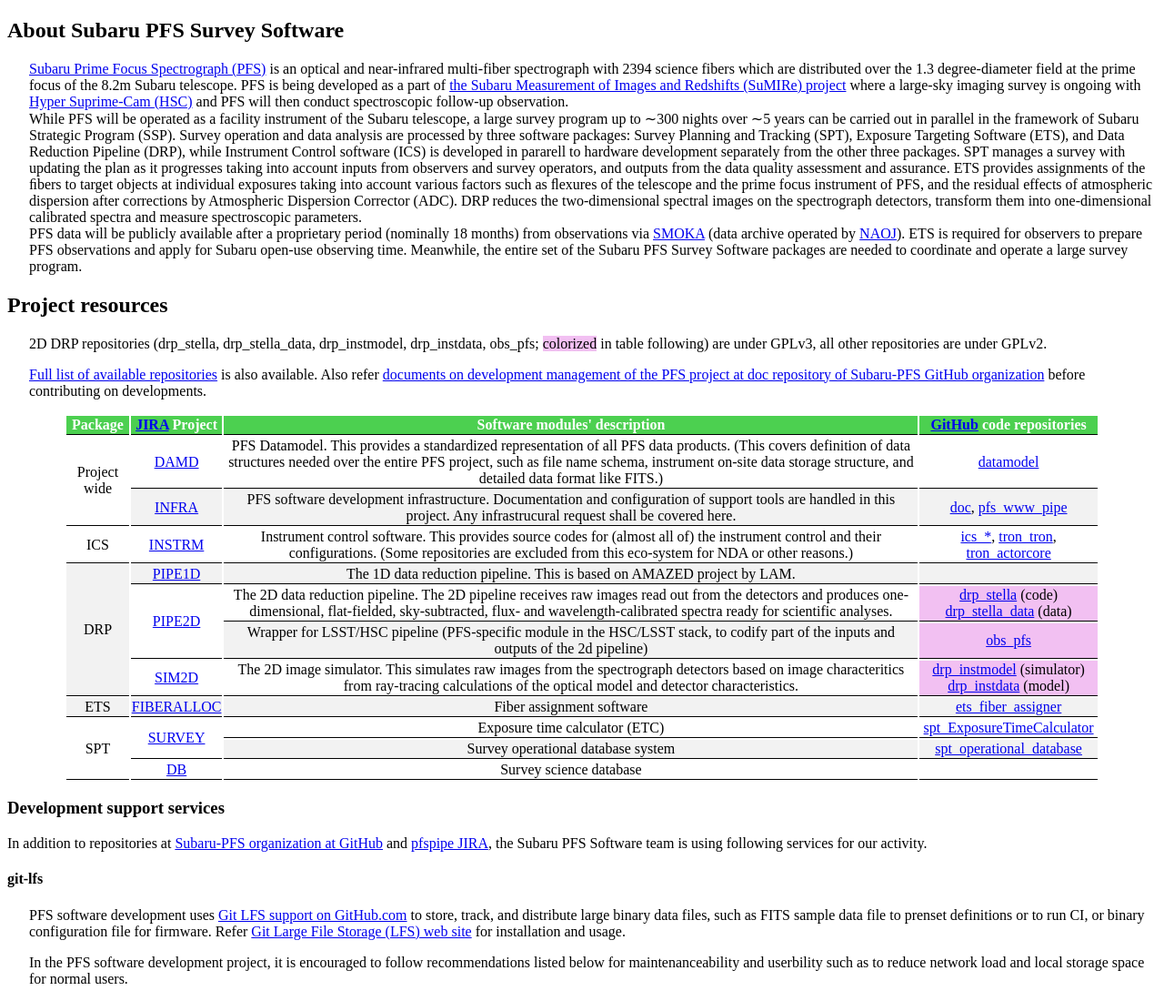
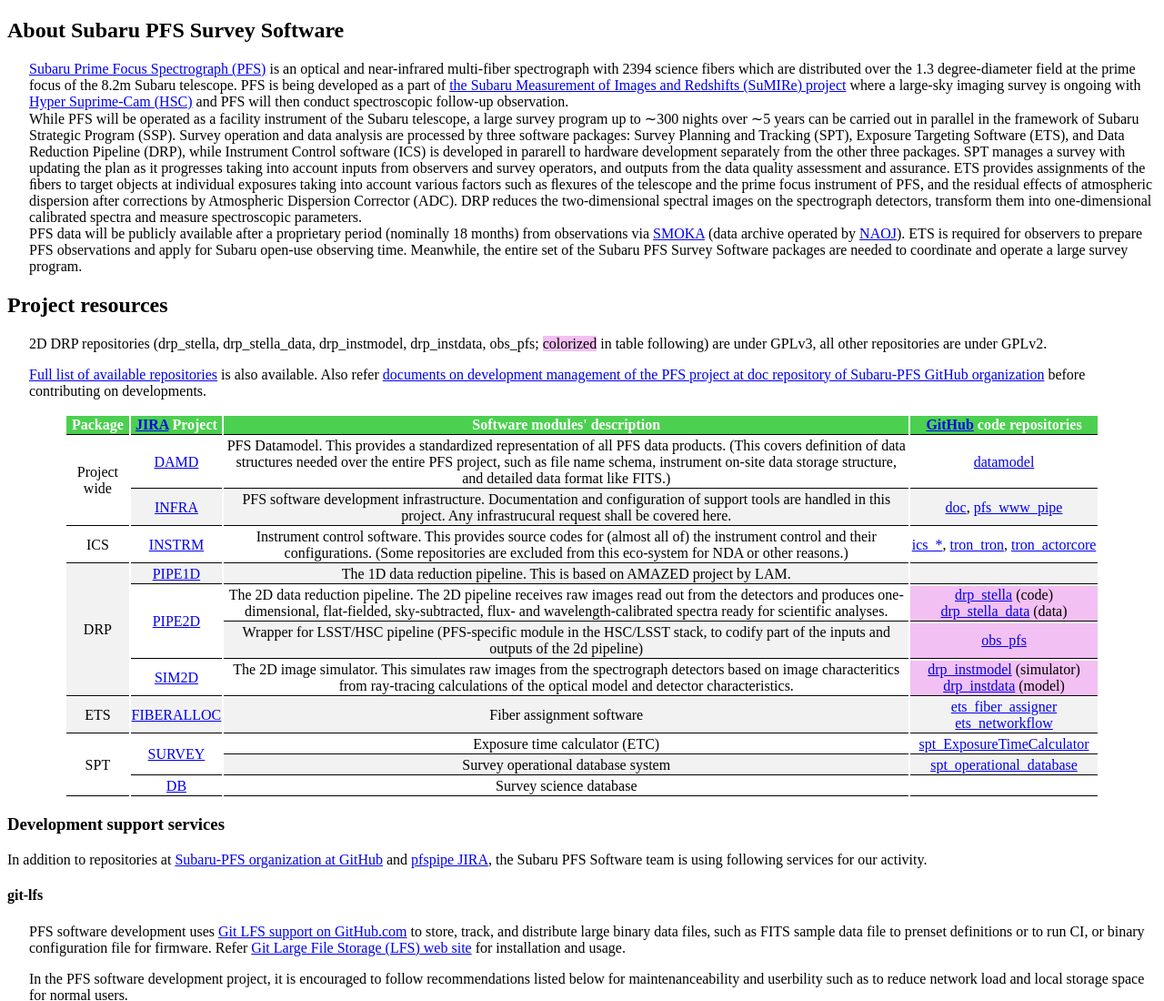
Before and after one commit to Subaru-PFS/pfs_www_pipe, a plain HTML site: page about.html in a window 1280 px wide. Shown: the top 1100 px of the page at 91% size. Drawn offline with Linux system fonts and the light colour scheme.

Commit message:
added ets_networkflow to about list for JIRA

```diff
--- a/about.html
+++ b/about.html
@@ -110,7 +110,10 @@ Also refer <a href="https://github.com/Subaru-PFS/doc/tree/master/development-ma
   <td>ETS</td>
   <td><a href="https://pfspipe.ipmu.jp/jira/browse/FIBERALLOC">FIBERALLOC</a></td>
   <td>Fiber assignment software</td>
-  <td><a href="https://github.com/Subaru-PFS/ets_fiber_assigner">ets_fiber_assigner</a></td>
+  <td>
+    <a href="https://github.com/Subaru-PFS/ets_fiber_assigner">ets_fiber_assigner</a>
+    <a href="https://github.com/Subaru-PFS/ets_networkflow">ets_networkflow</a>
+    </td>
 </tr>
 <tr>
   <td rowspan="3">SPT</td>
```
